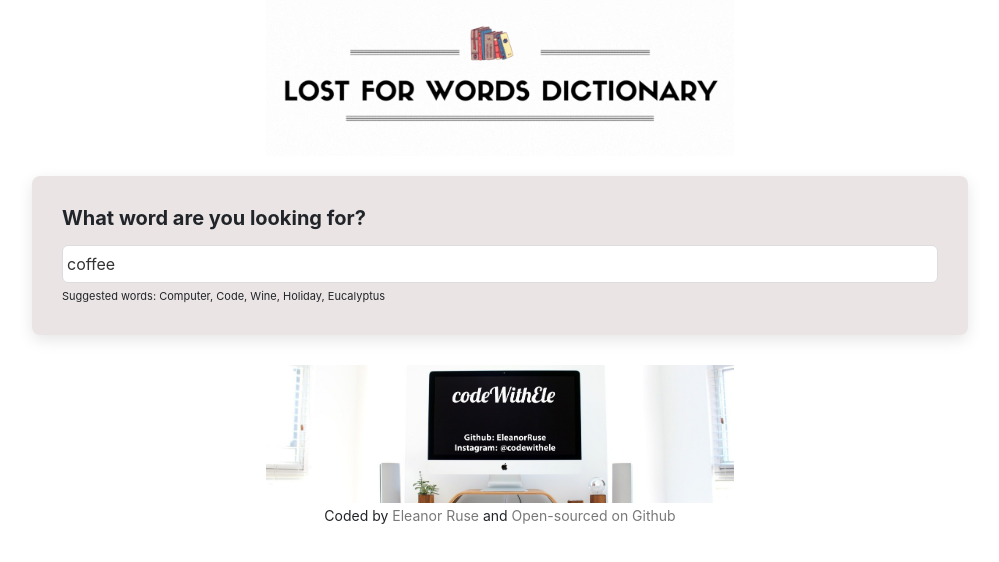
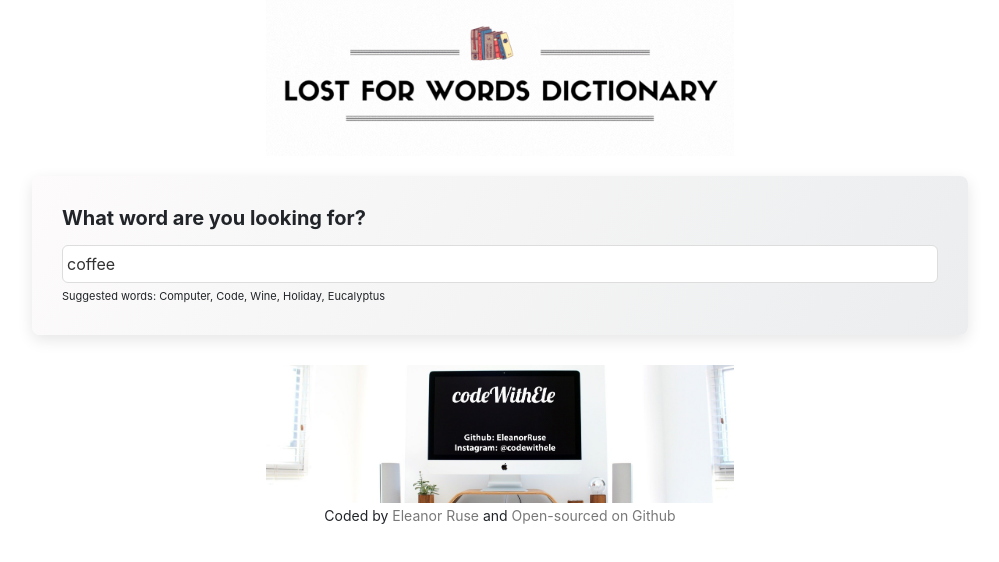
Before and after one commit to EleanorRuse/dictionary-project, a React (Create React App) app: page / in a window 1280 px wide. Shown: the top 562 px of the page, without its empty margins (140-1139 px from the left). Built offline with nearby package versions, Linux system fonts and the light colour scheme; no server answers.

Commit message:
Changed Section Background Colour

```diff
--- a/src/Dictionary.css
+++ b/src/Dictionary.css
@@ -5,7 +5,7 @@
 }
 
 .Dictionary section{
-    background:rgb(235, 228, 228);
+    background-image: linear-gradient(120deg, #fdfbfb 0%, #ebedee 100%);
     padding: 30px;
     border-radius: 8px;
     box-shadow: 0px 5px 15px rgba(0 0 0 / 10%);
```
